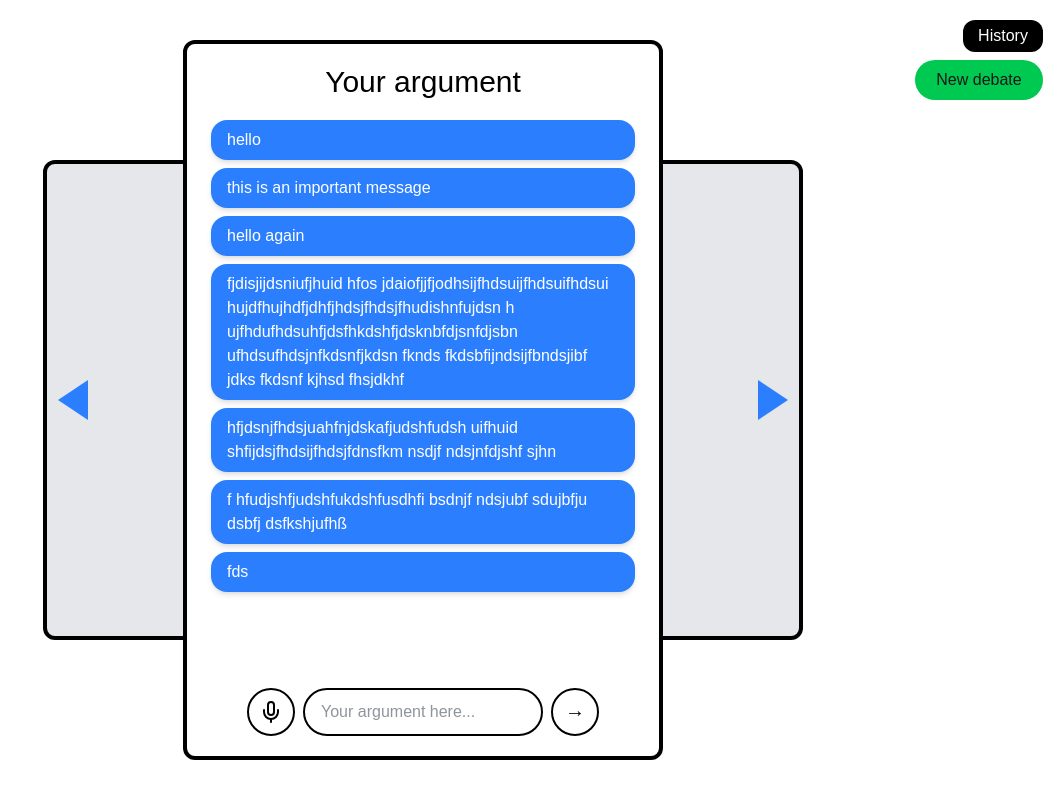
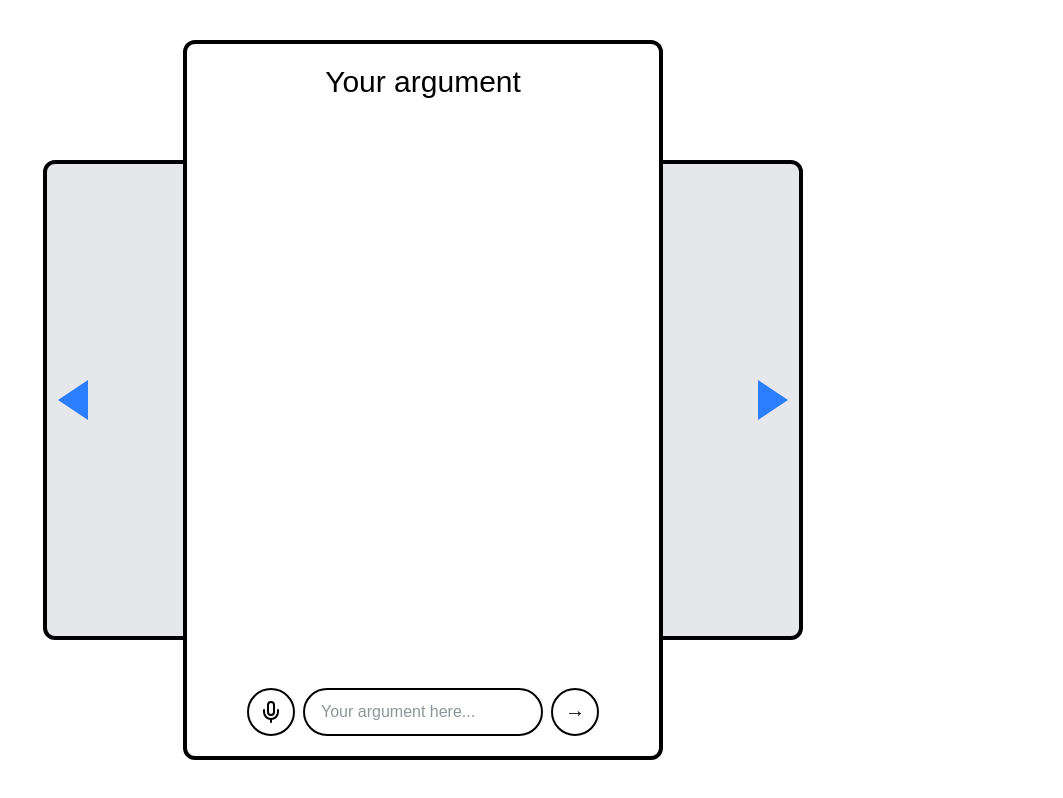
Before and after one commit to weijiePan/mock_debate, a Next.js app: page /main in a window 1280 px wide. Shown: the whole page, without its empty margins (217-1280 px from the left). Built offline with nearby package versions, Linux system fonts and the light colour scheme.

Commit message:
jfgirjjskf

```diff
--- a/src/app/main/page.tsx
+++ b/src/app/main/page.tsx
@@ -68,7 +68,7 @@ export default function debate(){
             <div className="h-140 !p-2 !px-6 !mt-3 !space-y-2 overflow-y-auto ">
               {
 
-                array.map(text =>
+                userHistory.map(text =>
                   <div
                   className="max-w-[100%] bg-blue-500 text-white !px-4 !py-2 rounded-2xl shadow-md"
                   >
@@ -120,29 +120,19 @@ export default function debate(){
               <span className="text-3xl text-black">Judge</span>
 
             </div>
-            <div>
-              <div className = "judgeHistory">
-                {
-                  judgeHistory.map(obj=>
-                    <div>
-                      <div className = "rhetoric">
-                        <p>{`rhetoric: ${obj.rhetoric.score}`}</p>
-                        <p>{`explanation: ${obj.rhetoric.reasoning}`}</p>
-                      </div>
-                      <div className = "logic">
-                        <p>{`logic: ${obj.logic.score}`}</p>
-                        <p>{`explanation: ${obj.logic.reasoning}`}</p>
-                      </div>
-                      <div className = "accuracy">
-                        <p>{`logic: ${obj.accuracy.score}`}</p>
-                        <p>{`explanation: ${obj.accuracy.reasoning}`}</p>
-                      </div>
-                    </div>
 
+              <div className="h-140 !p-2 !px-6 !mt-3 !space-y-2 overflow-y-auto ">
+              {
 
-                  )
-                }
-              </div>
+                judgeHistory.map(text =>
+                  <div
+                  className="max-w-[100%] bg-blue-500 text-white !px-4 !py-2 rounded-2xl shadow-md"
+                  >
+                  <span>{text}</span>
+                  </div>
+                )
+              }
+
             </div>
           </div>
         )
@@ -152,6 +142,10 @@ export default function debate(){
             <div className="flex justify-center !mt-5">
               <span className="text-3xl text-black">Opponent</span>
             </div>
+            <div className="flex justify-center">
+              <img src="/CharacterSprite.PNG"/>
+            </div>
+
             <div className = "opponentHistory">
                {opponentHistory.map(text=><p>{text}</p>)}
               </div>
@@ -167,12 +161,6 @@ export default function debate(){
 
 
     <div className="min-h-screen bg-white">
-
-      <div className="absolute top-5 right-5">
-        <button className="bg-black w-20 h-8 text-white rounded-xl">
-          History
-        </button>
-      </div>
 
 
       <div>
@@ -215,11 +203,6 @@ export default function debate(){
           </div>
         </div>
 
-        <div className="absolute top-15 right-5 !mx-auto">
-          <button className="bg-green-500 rounded-full w-32 h-10">
-            New debate
-          </button>
-        </div>
 
       </div>
     </div>
```
Also changed, not shown: public/CharacterSprite.PNG (renamed from public/ CharacterSprite.PNG).
